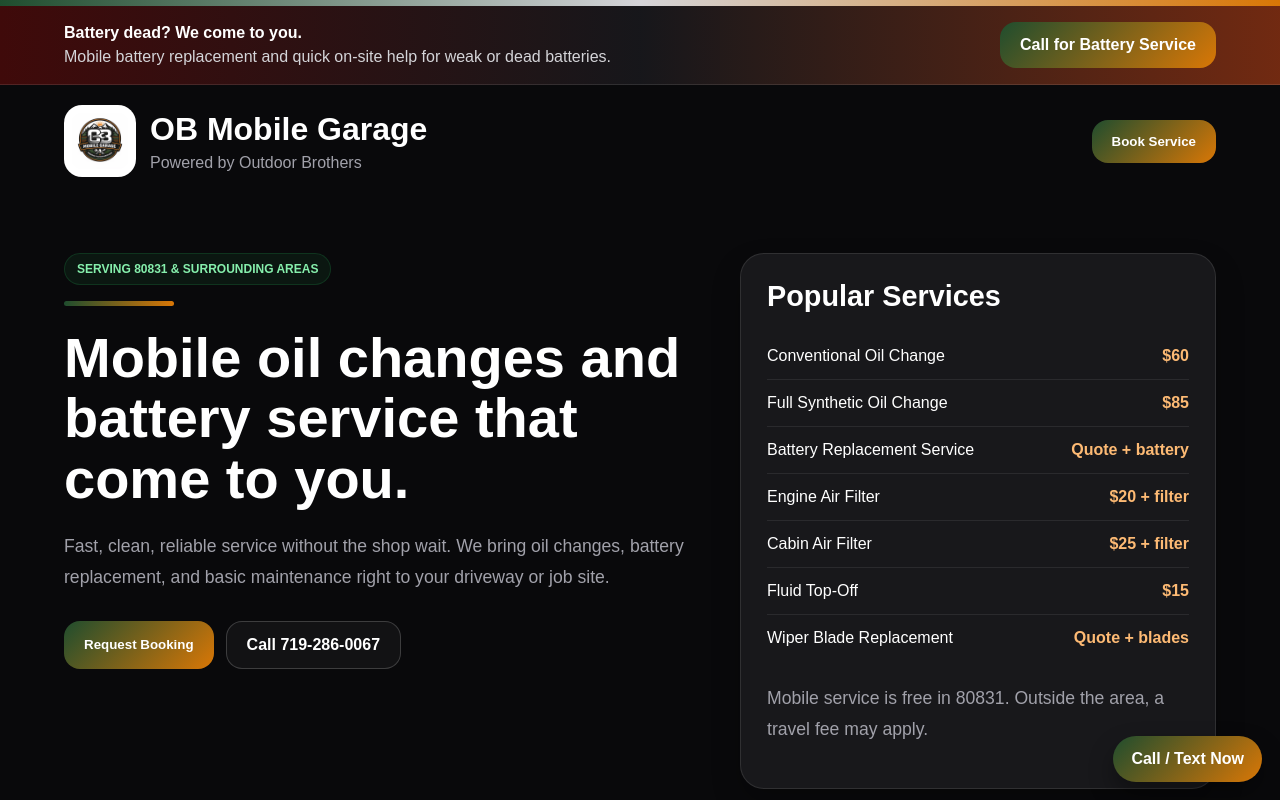
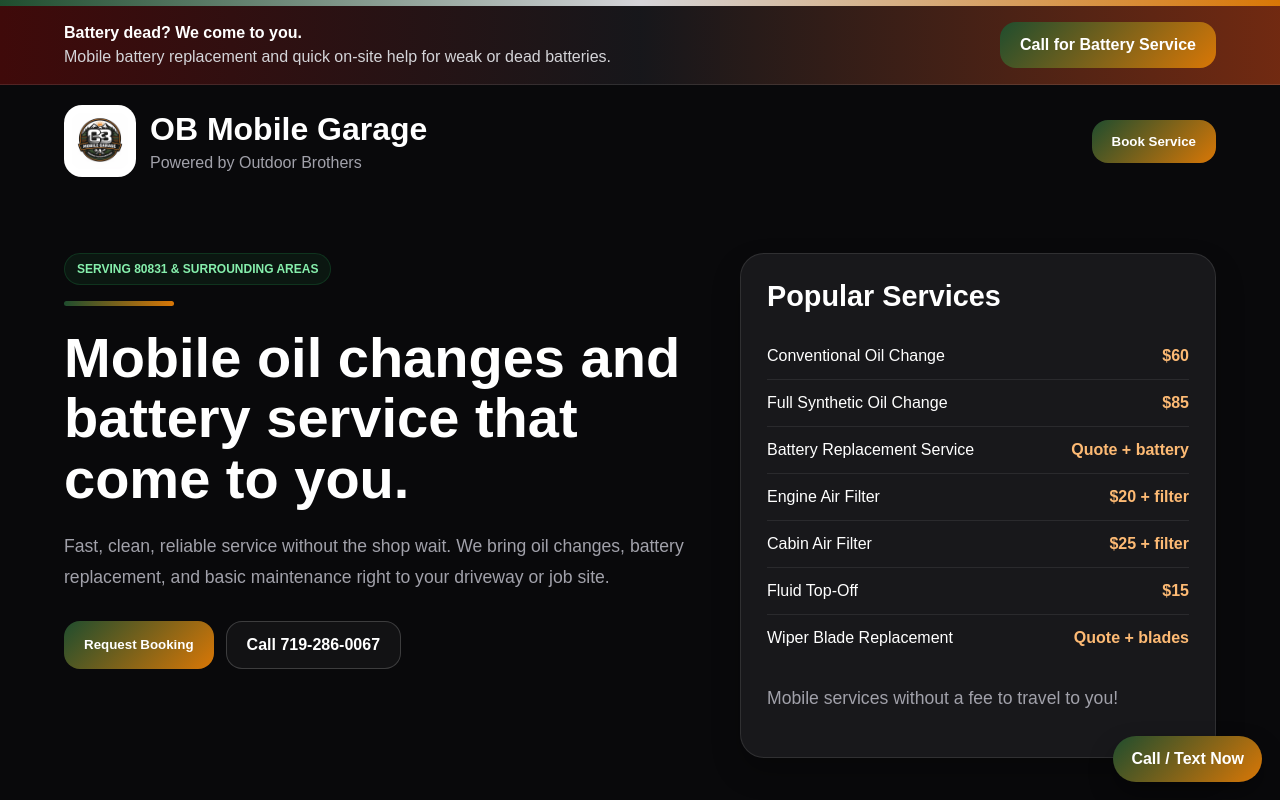
Before and after one commit to OBGarage/ob-mobile-garage-site, a Next.js app: page / in a window 1280 px wide. Shown: the top 800 px of the page. Built offline with nearby package versions, Linux system fonts and the light colour scheme.

Commit message:
Update page.js

```diff
--- a/app/page.js
+++ b/app/page.js
@@ -96,8 +96,7 @@
           </div>
 
           <p className="small-note">
-            Mobile service is free in 80831. Outside the area, a travel fee may
-            apply.
+            Mobile services without a fee to travel to you!
           </p>
         </div>
       </section>
```
